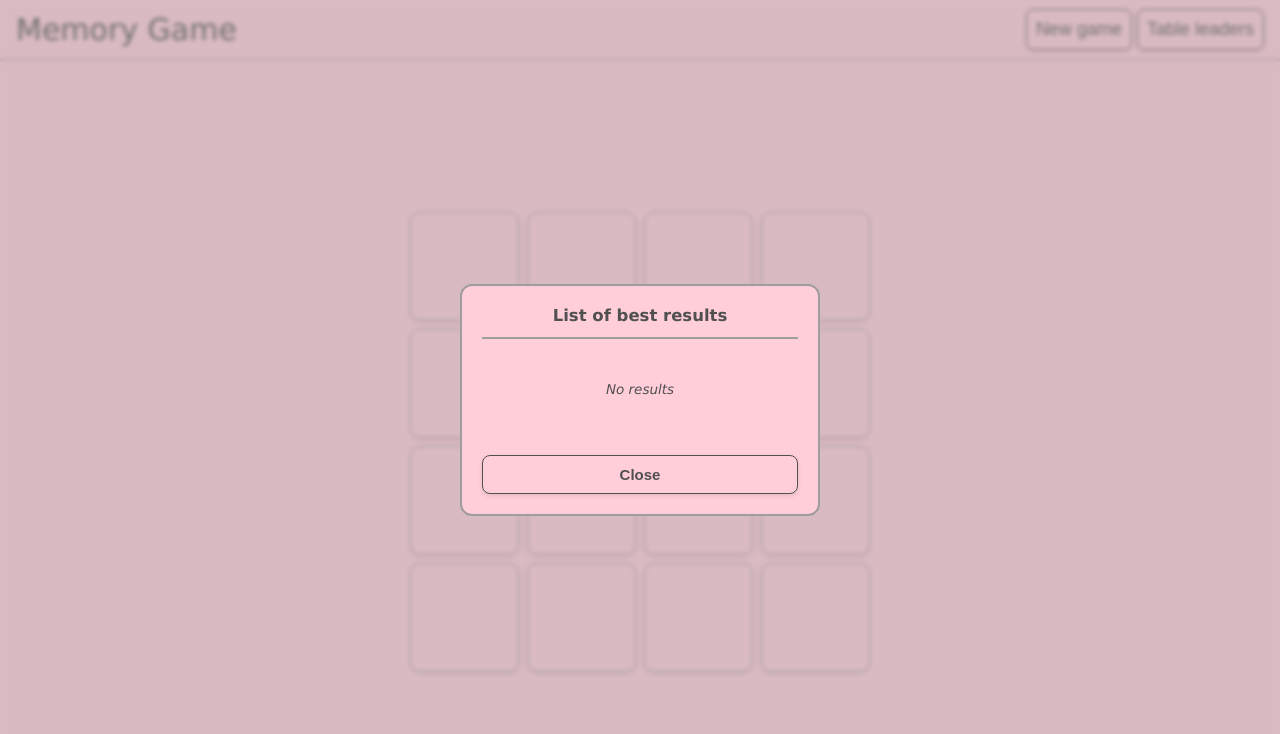
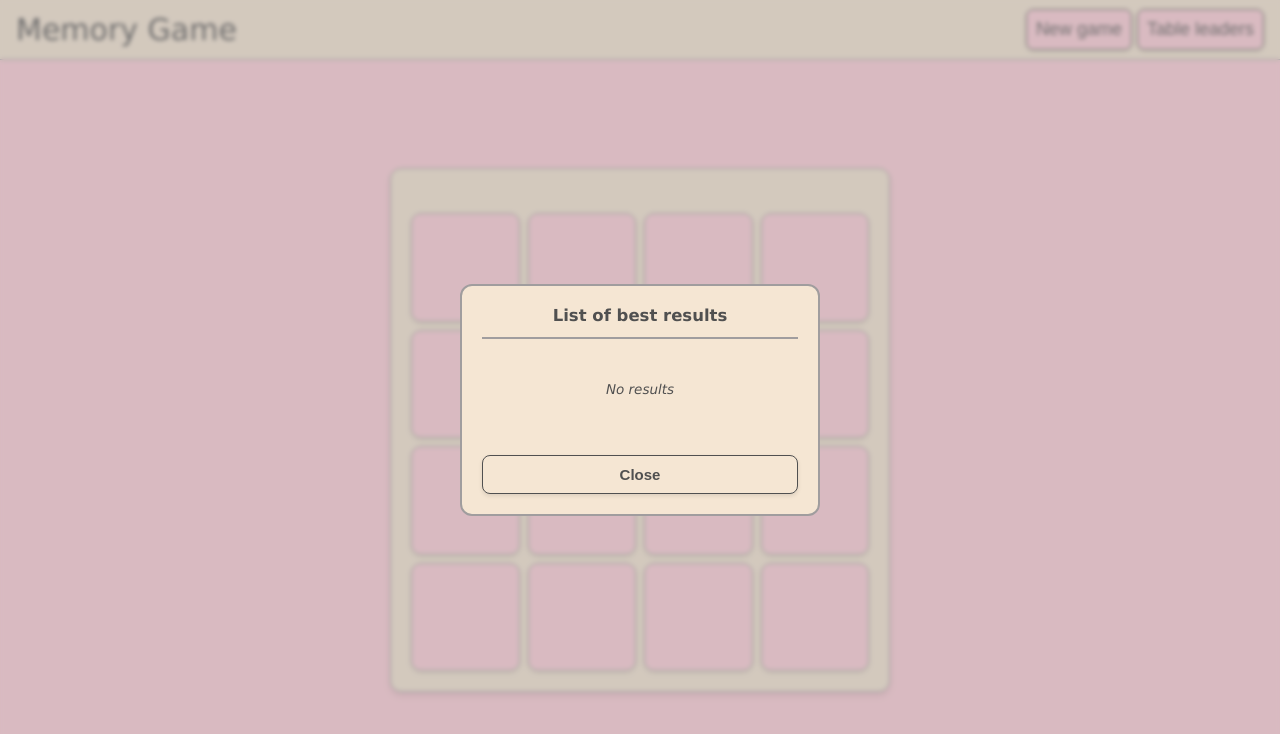
Before and after one commit to alina200508/memory-game, a plain HTML site: page index.html in a window 1280 px wide. Both pictures are taken after a click on the button "Table leaders". Drawn offline with Linux system fonts and the light colour scheme.

Commit message:
feat: add wrapper and change colors

```diff
--- a/css/style.css
+++ b/css/style.css
@@ -20,22 +20,28 @@ html {
     }
 }
 
-@media (min-width: 1440px) {
-    html {
-        font-size: 20px;
-    }
-}
 
 header {
     display: flex;
     justify-content: space-between;
     align-items: center;
     padding: 5px 16px;
-    background-color: #ffced9;
+    background-color: #F5E6D3;
     height: 60px;
     border-bottom: 1.5px solid #A09D9e;
     box-shadow: 0 2px 4px rgba(0, 0, 0, .1);
 }
+
+@media (min-width: 1440px) {
+    html {
+        font-size: 20px;
+    }
+
+    header {
+        padding: 10px 16px;
+    }
+}
+
 
 .label_box {
     display: flex;
@@ -78,6 +84,18 @@ main {
     background-color: #ffced9;
     padding: 16px;
     min-height: calc(100vh - 60px);
+}
+
+.main_wrapper {
+    display: flex;
+    flex-direction: column;
+    width: 100%;
+    max-width: 500px;
+    background-color: #F5E6D3;
+    border: 1px solid #A09D9e;
+    border-radius: 11px;
+    padding: 10px;
+    box-shadow: 0 4px 6px rgba(0, 0, 0, .1);
 }
 
 .values {
@@ -156,7 +174,7 @@ dialog.modal {
     padding: 20px;
     margin: auto;
     width: min(90vw, 360px);
-    background: #ffced9;
+    background: #F5E6D3;
     border: 2px solid #A09D9e;
     border-radius: 12px;
 }
@@ -193,13 +211,14 @@ dialog.modal .btn {
     font-weight: 600;
     border-radius: 8px;
     cursor: pointer;
+    background-color: #F5E6D3;
     box-shadow: 0 2px 4px rgba(0, 0, 0, .1);
     transition: background .2s ease, color .2s ease, transform .1s ease;
 }
 
 dialog.modal .btn:hover {
     background: #505050;
-    color: #fff;
+    color: #F5E6D3;
 }
 
 .leaders_body {
--- a/main.js
+++ b/main.js
@@ -347,6 +347,7 @@ function showWinModal (moves) {
     p.textContent = `You did it in ${moves} moves.`;
 
     const btn = document.createElement('button');
+    btn. className = 'btn';
     btn.type = 'btn';
     btn.textContent = 'New game';
     btn.addEventListener('click', () => {
@@ -391,6 +392,8 @@ function renderBoard () {
 
 renderBoard();
 
-main.append(values_wrapper, board_wrapper);
+main_wrapper.append(values_wrapper, board_wrapper);
+
+main.append(main_wrapper);
 
 document.body.prepend(header, main);
```
